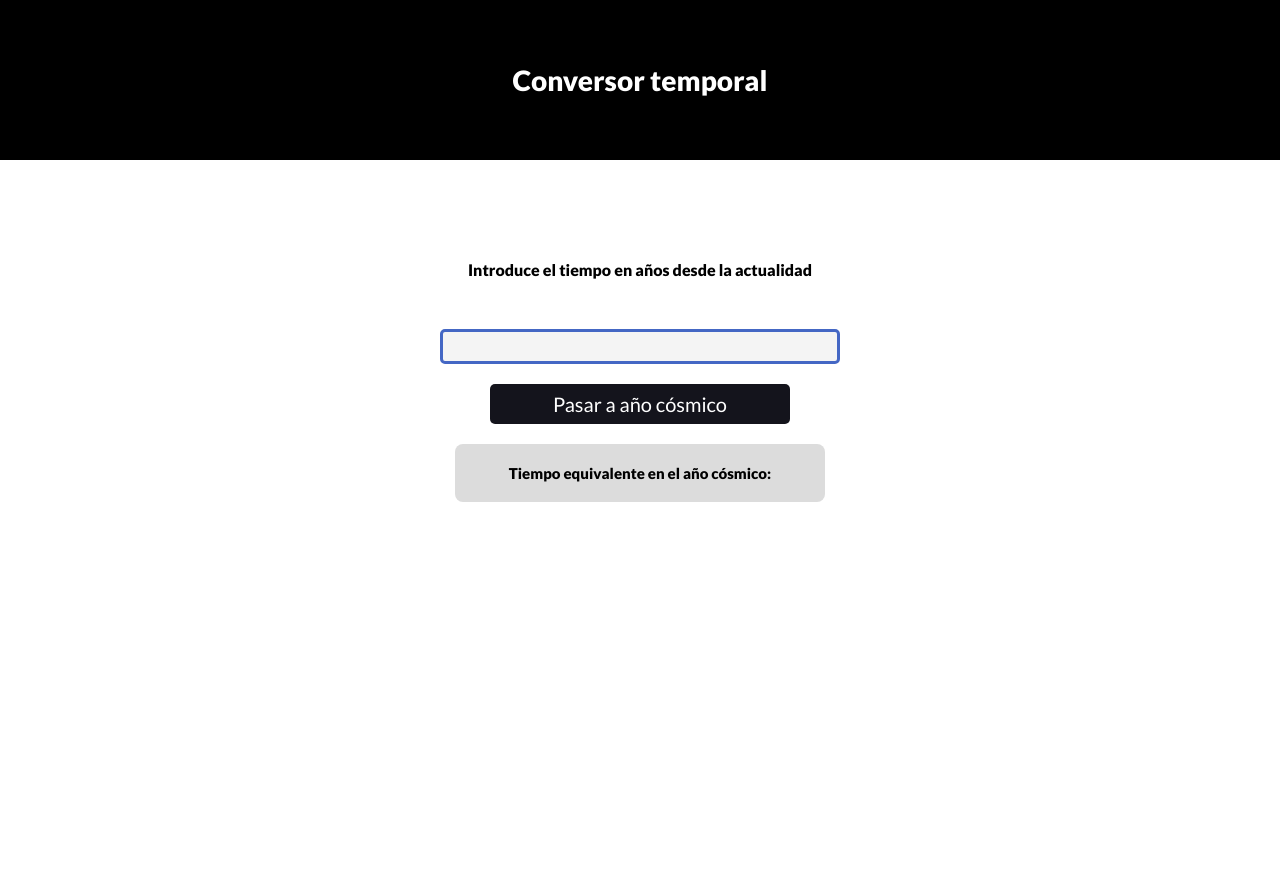
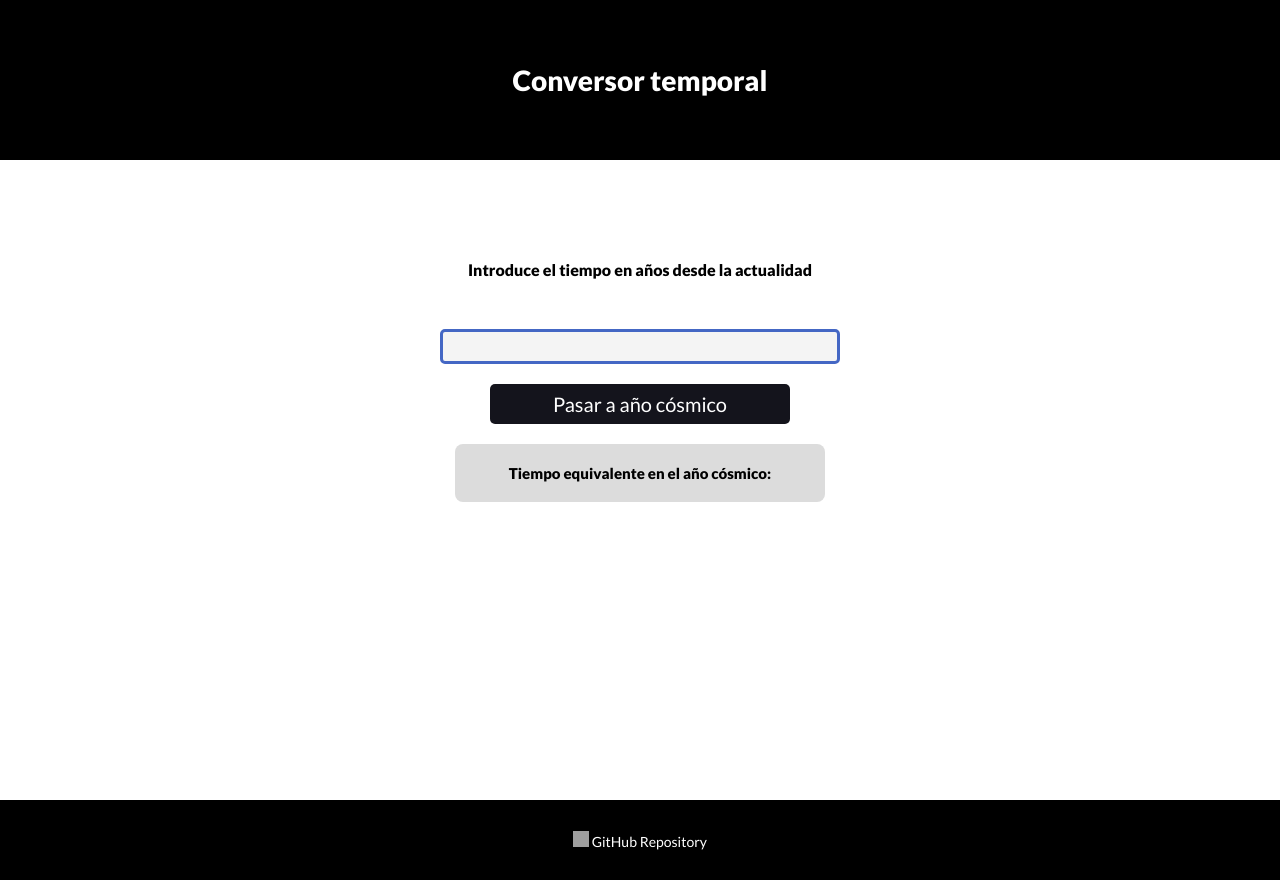
Before and after one commit to jairosp/Conversor, a plain HTML site: page index.html in a window 1280 px wide. Before the commit the page ends 800 px from the top, so only its background shows below. Drawn offline with Linux system fonts and the light colour scheme; grey boxes are pictures that could not be loaded.

Commit message:
Bug fixed 2

```diff
--- a/index.html
+++ b/index.html
@@ -26,7 +26,9 @@
         </div>
     </main>
     <footer>
-
+        <ul>
+            <li><img src="https://cdn0.iconfinder.com/data/icons/shift-logotypes/32/Github-512.png"></img><a href="https://github.com/jairosp/Conversor"> GitHub Repository</a></li>
+        </ul>
     </footer>
 
 </body>
--- a/index.js
+++ b/index.js
@@ -20,7 +20,7 @@ function display(){
     displayer.textContent = text;
     displayer.style.fontSize = '20px';
     displayer.style.padding = '20px';
-    displayer.style.paddingTop = 5px
+    displayer.style.paddingTop = '5px';
     result.appendChild(displayer);
     return false;
 }
--- a/mobile.css
+++ b/mobile.css
@@ -23,9 +23,9 @@ header h1{
     color: white;
 }
 main{
+    height: 80vh;
     display: flex;
     flex-direction: column;
-    justify-content: center;
     align-items: center;
 }
 main .first-title{
@@ -88,3 +88,26 @@ main #result h2 {
     padding: 20px;
     text-align: center;
 }
+
+footer{
+    background: black;
+    height: 80px;
+    display: flex;
+    justify-content: center;
+    align-items: center;
+    flex-direction: column;
+}
+footer ul{
+    list-style: none;
+}
+footer ul li a{
+    font-family: 'Lato', sans-serif;
+    font-size: 1.4rem;
+    text-decoration: none;
+    color: white;
+}
+footer ul li img{
+    height: 16px;
+    width: 16px;
+
+}
```
